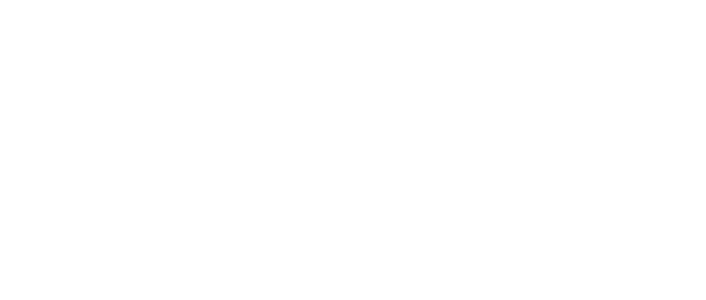
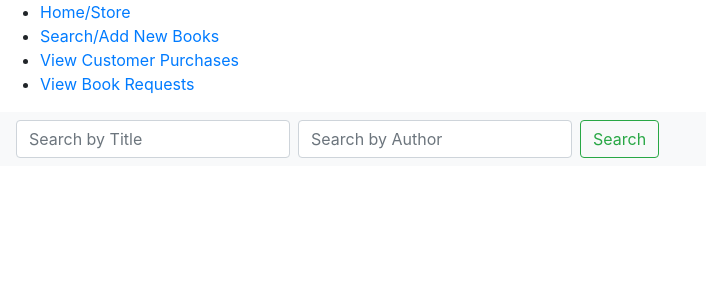
Before and after one commit to 071921-LTI/Book-Bros-front, an Angular app: page /employee/add-book in a window 1280 px wide. Before the commit this address led to /. Shown: the top 300 px of the page, without its empty margins (0-706 px from the left). Built offline with nearby package versions, Linux system fonts and the light colour scheme.

Commit message:
working on add book to store page

```diff
--- a/src/app/app-routing.module.ts
+++ b/src/app/app-routing.module.ts
@@ -5,6 +5,7 @@
 import { RegisterComponent } from './components/register/register.component';
 import { EmployeeBaseComponent } from './components/componentBases/employee-base/employee-base.component';
 import { CustomerBaseComponent } from './components/componentBases/customer-base/customer-base.component';
+import { AddBookComponent } from './components/add-book/add-book.component';
 
 
 const routes: Routes = [
@@ -37,8 +38,8 @@
       component: EmployeeBaseComponent,
       children: [
           {
-            path: 'placeholder',
-            component: EmployeeBaseComponent
+            path: 'add-book',
+            component: AddBookComponent
           }
         ]
       }
--- a/src/app/app.module.ts
+++ b/src/app/app.module.ts
@@ -12,6 +12,7 @@
 import { RegisterComponent } from './components/register/register.component';
 import { EmployeeBaseComponent } from './components/componentBases/employee-base/employee-base.component';
 import { CustomerBaseComponent } from './components/componentBases/customer-base/customer-base.component';
+import { AddBookComponent } from './components/add-book/add-book.component';
 
 
 @NgModule({
@@ -22,7 +23,8 @@
     EmployeeNavBarComponent,
     LoginComponent,
     EmployeeBaseComponent,
-    CustomerBaseComponent
+    CustomerBaseComponent,
+    AddBookComponent
   ],
   imports: [
     BrowserModule,
--- /dev/null
+++ b/src/app/components/add-book/add-book.component.html
@@ -0,0 +1,10 @@
+<nav class="navbar navbar-light bg-light">
+    <form class="form-inline">
+        <input class="form-control mr-sm-2" type="search" placeholder="Search by Title" aria-label="Search">
+        <input class="form-control mr-sm-2" type="search" placeholder="Search by Author" aria-label="Search">
+        <button class="btn btn-outline-success my-2 my-sm-0" type="submit">Search</button>
+    </form>
+</nav>
+<div class='container-fluid'>
+
+</div>
--- /dev/null
+++ b/src/app/components/add-book/add-book.component.ts
@@ -0,0 +1,15 @@
+import { Component, OnInit } from '@angular/core';
+
+@Component({
+  selector: 'app-add-book',
+  templateUrl: './add-book.component.html',
+  styleUrls: ['./add-book.component.css']
+})
+export class AddBookComponent implements OnInit {
+
+  constructor() { }
+
+  ngOnInit(): void {
+  }
+
+}
--- a/src/app/components/employee-nav-bar/employee-nav-bar.component.html
+++ b/src/app/components/employee-nav-bar/employee-nav-bar.component.html
@@ -2,7 +2,7 @@
     <nav>
         <ul>
             <li><a routerLink="">Home/Store</a></li>
-            <li><a routerLink="">Search/Add New Books</a></li>
+            <li><a routerLink="/employee/add-book">Search/Add New Books</a></li>
             <li><a routerLink="">View Customer Purchases</a></li>
             <li><a routerLink="">View Book Requests</a></li>
         </ul>
```
Also changed, not shown: src/app/services/searchApi/search-api.service.ts (added, +9 -0 lines), src/app/components/add-book/add-book.component.css (added), 2 other files (tests, documents, lock files or other folders).
